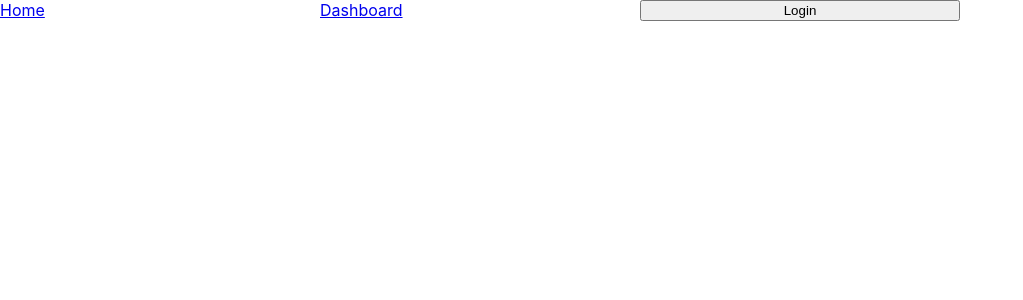
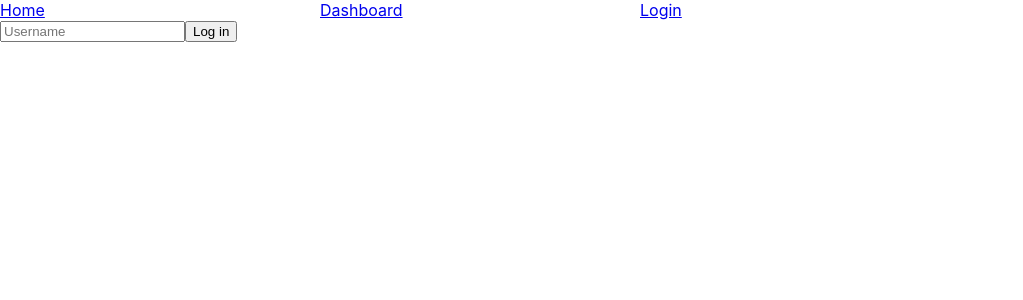
Before and after one commit to stedza93/WebCourse-Frontend, a React (Create React App) app in the folder router-app/: page /login in a window 1280 px wide. Shown: the top 300 px of the page, without its empty margins (0-1023 px from the left). Built offline with nearby package versions, Linux system fonts and the light colour scheme.

Commit message:
Login komponenta

```diff
--- a/router-app/src/App.js
+++ b/router-app/src/App.js
@@ -4,13 +4,13 @@ import { Home } from "./components/Home";
 import { Dashboard } from "./components/Dashboard";
 import { PrivateRoute } from "./PrivateRoute";
 import { auth } from "./auth/authService";
+import Login from "./components/Login";
 class App extends React.Component {
   state = {
     isAuth: auth.getAuthStatus(),
   };
   toggleAuth = (isAuth) => {
     if(isAuth){
-      auth.login();
       this.setState({isAuth})
     }
     else{
@@ -26,11 +26,12 @@ class App extends React.Component {
           >
             <Link to="/">Home</Link>
             <Link to="/dashboard">Dashboard</Link>
-           {this.state.isAuth?<button onClick={()=>this.toggleAuth(false)}>Logout</button>:<button onClick={() => this.toggleAuth(true)}>Login</button>}
+           {this.state.isAuth?<button onClick={()=>this.toggleAuth(false)}>Logout</button>:<Link to="/login">Login</Link>}
 
           </div>
           <Switch>
             <Route exact path="/" component={Home}></Route>
+            <Route path="/login" render={()=><Login updateAuthStatus={this.toggleAuth}></Login>}></Route>
             <PrivateRoute
               component={Dashboard}
               path="/dashboard"
--- /dev/null
+++ b/router-app/src/components/Login.js
@@ -0,0 +1,17 @@
+import React from "react";
+import { Route, Redirect, withRouter } from "react-router-dom";
+import { auth } from "../auth/authService";
+const Login = (props) => {
+  function handleSubmit() {
+    auth.login();
+    props.updateAuthStatus(true);
+    props.history.push("/");
+  }
+  return (
+    <form onSubmit={handleSubmit}>
+      <input type="text" placeholder="Username"></input>
+      <button type="submit">Log in</button>
+    </form>
+  );
+};
+export default withRouter(Login);
```
